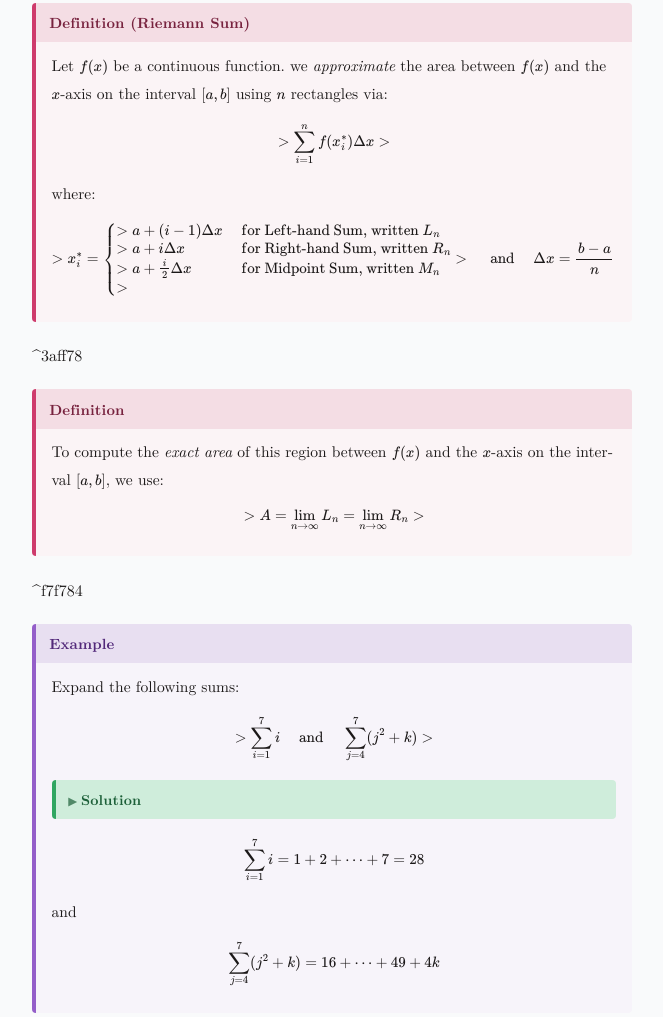
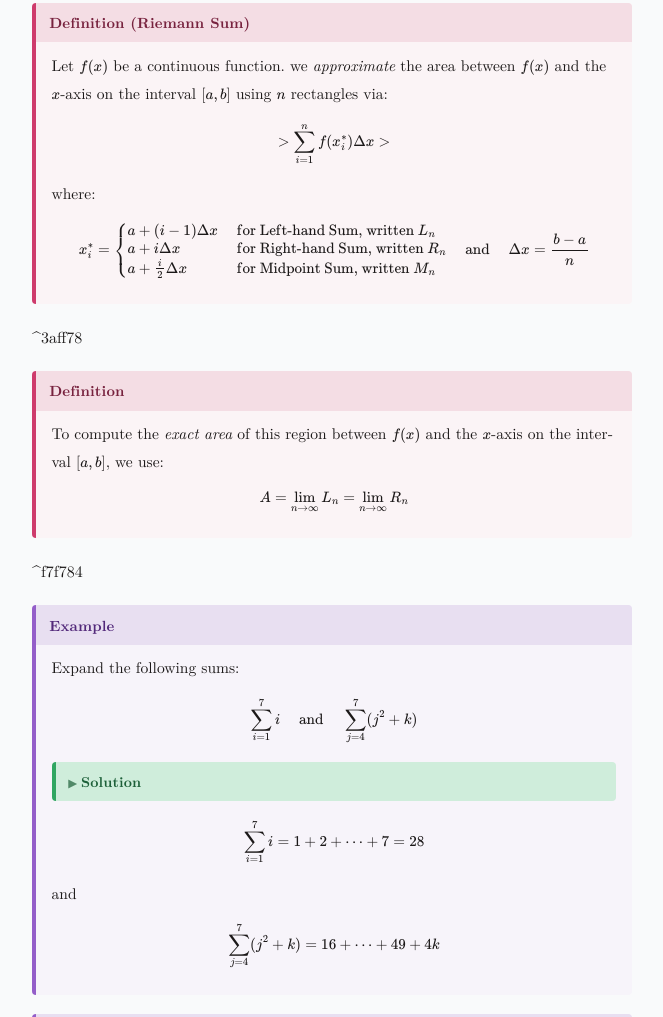
Before and after one commit to sireeshvinnakota/sireeshvinnakota.github.io, a website built with Vite: page calcII/51-areas-distances.html in a window 1280 px wide. Shown: the part 889-1906 px from the top of the page, without its empty margins (308-971 px from the left). Built offline with nearby package versions, Linux system fonts and the light colour scheme.

Commit message:
minor fixes 8

```diff
--- a/calcII/51-areas-distances.html
+++ b/calcII/51-areas-distances.html
@@ -168,28 +168,17 @@ $$
 > \sum_{i = 1}^n f(x_i^*) \Delta x
 > $$
 where:
-$$
-> x_i^* = \begin{cases}
-> a + (i-1) \Delta x & \text{ for Left-hand Sum, written } L_n\\
-> a + i \Delta x & \text{ for Right-hand Sum, written } R_n\\
-> a + \frac{i}{2} \Delta x & \text{ for Midpoint Sum, written } M_n\\
-> \end{cases}
-> \quad \text{ and } \quad \Delta x = \frac{b - a}{n}
-> $$</div></div>
+$$ x_i^* = \begin{cases} a + (i-1) \Delta x & \text{ for Left-hand Sum, written } L_n\\ a + i \Delta x & \text{ for Right-hand Sum, written } R_n\\ a + \frac{i}{2} \Delta x & \text{ for Midpoint Sum, written } M_n\\ \end{cases} \quad \text{ and } \quad \Delta x = \frac{b - a}{n} $$</div></div>
 
 <p>^3aff78</p>
 
 <div class="callout callout-definition"><div class="callout-title">Definition</div><div class="callout-body">To compute the <em>exact area</em> of this region between $f(x)$ and the $x$-axis on the interval $[a,b]$, we use:
-$$
-> A = \lim_{n \to \infty} L_n =  \lim_{n \to \infty} R_n
-> $$</div></div>
+$$ A = \lim_{n \to \infty} L_n =  \lim_{n \to \infty} R_n $$</div></div>
 
 <p>^f7f784</p>
 
 <div class="callout callout-example"><div class="callout-title">Example</div><div class="callout-body">Expand the following sums:
-$$
-> \sum_{i=1}^7 i  \quad \text{ and } \quad \sum_{j=4}^7 (j^2 +k)
-> $$
+$$ \sum_{i=1}^7 i  \quad \text{ and } \quad \sum_{j=4}^7 (j^2 +k) $$
 <details class="callout callout-success"><summary class="callout-title">Solution</summary><div class="callout-body"></div></details>
 $$\sum_{i=1}^7 i = 1 + 2 + \cdots + 7 = 28$$and$$\sum_{j=4}^7 (j^2 +k) = 16 + \cdots + 49 + 4k$$</div></div>
 
@@ -198,9 +187,7 @@ $$\sum_{i=1}^7 i = 1 + 2 + \cdots + 7 = 28$$and$$\sum_{j=4}^7 (j^2 +k) = 16 + \c
 <details class="callout callout-success"><summary class="callout-title">Solution</summary><div class="callout-body">[Graph](https://www.desmos.com/calculator/ynmwlxf1cv)</div></details></div></div>
 
 <div class="callout callout-example"><div class="callout-title">Problem</div><div class="callout-body">Set up but <strong>do not evaluate</strong> a limit to approximate the area of the region between the function and the $x$-axis of:
-$$
-> f(x) := \frac{2x}{x^2+1} \quad \text{ on the interval } \quad [1,3]
-> $$
+$$ f(x) := \frac{2x}{x^2+1} \quad \text{ on the interval } \quad [1,3] $$
 <details class="callout callout-success"><summary class="callout-title">Solution</summary><div class="callout-body">We can take a right hand limit, so let’s set up $R_n$ first:$$\Delta x = \frac{3-1}{n} = \frac2n \quad \text{ and } \quad x_i^* = 1 + \frac{2i}{n}$$
 and just plug in:$$R_n = \sum_{i = 1}^n f\left ( 1 + \frac{2i}{n} \right )\cdot \frac{2}{n} = \sum_{i = 1}^n \frac{2 \left ( \frac{2i}{n} \right )}{\left ( \frac{2i}{n} \right )^2 + 1} \cdot \frac{2}{n}$$
 To complete our answer, just add a limit in:</div></details>
```
Also changed, not shown: notes/calcII/Part I- Principles/5.1/§5.1 Areas & Distances.md (+4 -17 lines).
